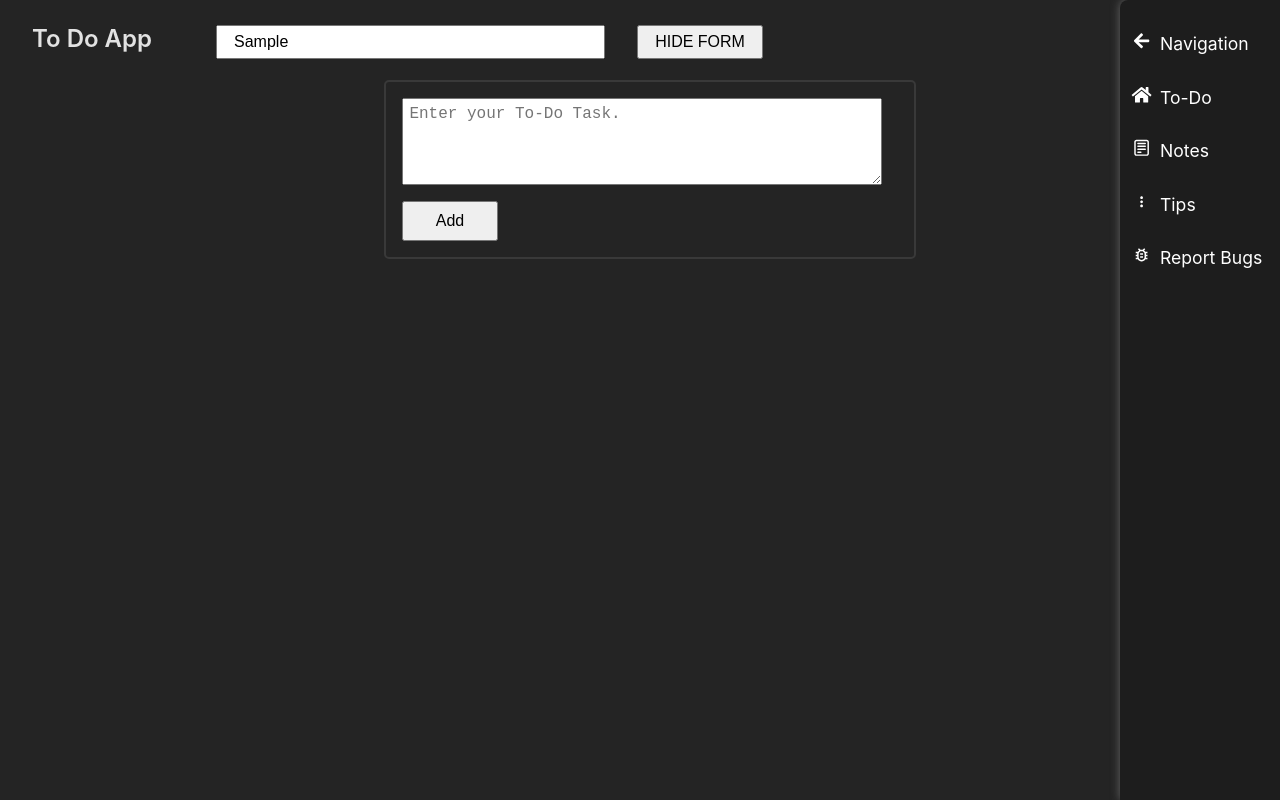
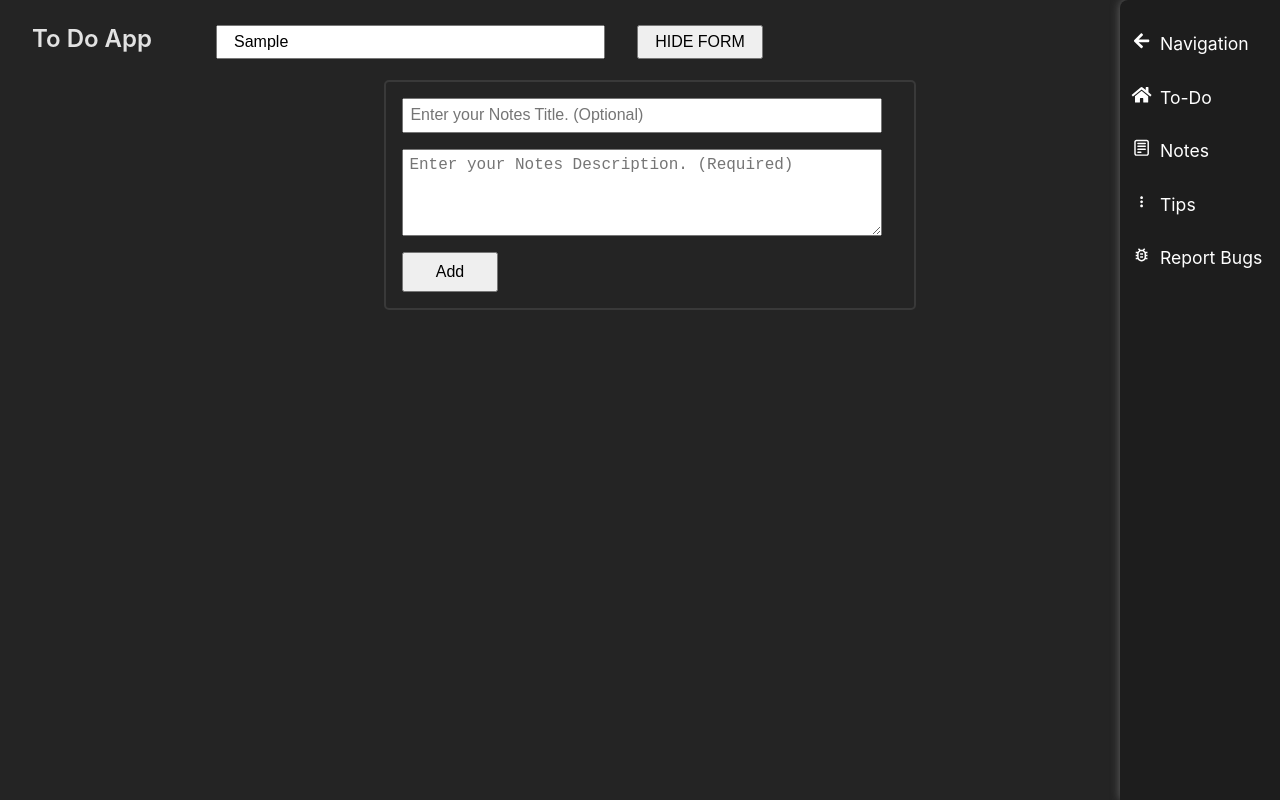
Before and after one commit to Pks1223/my-todo-list, a React (Vite) app: page / in a window 1280 px wide. Both pictures are taken after typing "Sample" into the empty fields and a click on the button "CREATE". Built offline with nearby package versions, Linux system fonts and the light colour scheme.

Commit message:
bugs and file aligment fixed

```diff
--- a/src/App.jsx
+++ b/src/App.jsx
@@ -5,12 +5,12 @@ import Main from './components/Main';
 
 function App() {
   let [formDiv, editFormDiv] = useState(false);
-  // console.log(formDiv);
+  const [secActive, setsecActive] = useState("Notes");
 
   return (
     <>
       <Navbar formDiv={formDiv} editFormDiv={editFormDiv}/>
-      <Main formDiv={formDiv}/>
+      <Main  formDiv={formDiv} secActive={secActive}/>
     </>
   )
 }
--- a/src/components/Main.jsx
+++ b/src/components/Main.jsx
@@ -1,10 +1,12 @@
 import React from 'react'
 import ToDo from './ToDo';
+import Notes from './Notes'
 
-function Main({formDiv}) {
+function Main({formDiv, secActive}) {
     return (
         <main>
-          <ToDo formDiv={formDiv}/>
+            {secActive === "ToDo" && <ToDo formDiv={formDiv}/>}
+            {secActive === "Notes" && <Notes formDiv={formDiv}/>}
         </main>
     )
 }
--- a/src/components/Notes.jsx
+++ b/src/components/Notes.jsx
@@ -1,11 +1,36 @@
-import React from 'react'
+import React, { useState } from 'react'
 
-function Notes() {
+function Notes({formDiv}) {
+    let [notesList, setNotesList] = useState([]);
+
+  let saveNotes = (event) => {
+    event.preventDefault();
+
+    let notesTitleInp = event.target.notesTitleInp.value;
+    let notesInp = event.target.notesInp.value;
+    if(notesInp === "") return;
+    // alert(todoInp);
+    if (!notesList.includes(notesInp)) {
+      let finalTasklist = [...notesList, notesInp];
+      setNotesList(finalTasklist);
+    } else {
+      alert("Notes Already exist");
+    }
+  };
+
   return (
-    <>
-
-    </>
+    <div className="formDiv">
+      <form onSubmit={saveNotes} className={formDiv? "":"hide"}>
+        <input type="text" name="notesTitleInp" placeholder="Enter your Notes Title. (Optional)" />
+        <textarea rows="4"  type="text" name="notesInp" placeholder="Enter your Notes Description. (Required)" />
+        <button>Add</button>
+      </form>
+      <div className="notesListDiv">
+        <ul></ul>
+        {/* <ul>{list}</ul> */}
+      </div>
+    </div>
   )
 }
 
-export default Notes
+export default Notes;
--- a/src/styles/ToDo.css
+++ b/src/styles/ToDo.css
@@ -7,7 +7,7 @@
     top: 4rem;
     border: none;
 }
-.formDiv form.hide textarea, .formDiv form.hide button{
+.formDiv form.hide textarea, .formDiv form.hide button, .formDiv form.hide input{
     display: none;
 }
 .formDiv form{
@@ -22,6 +22,12 @@
     flex-direction: column;
     z-index: 999;
     transition: all .2s ease-out;
+}
+.formDiv form input{
+    font-size: 1rem;
+    padding: .4rem;
+    width: 30rem;
+    margin-bottom: 1rem;
 }
 .formDiv form textarea{
     padding: .4rem;
```
